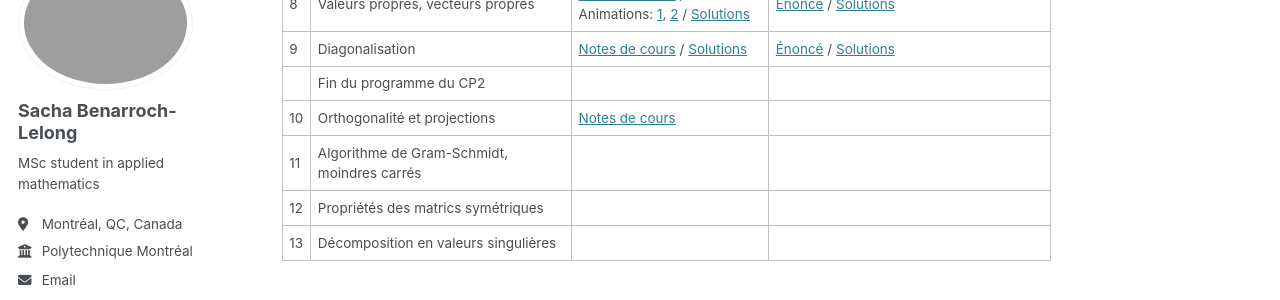
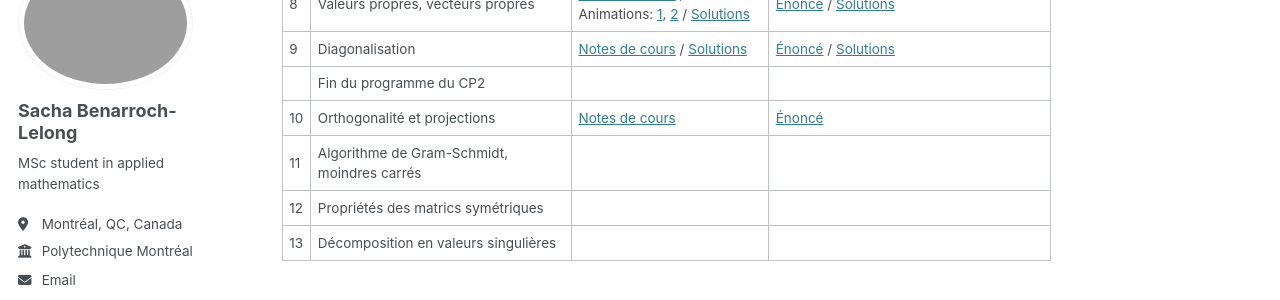
Before and after one commit to sblelong/sblelong.github.io, a Jekyll site: the page built from _teaching/mth1008.md, in a window 1280 px wide and 900 px high, scrolled down 719 px. Shown: the part 150-450 px from the top of the window. Built offline with Jekyll 4.4.1, drawn with Linux system fonts in a browser that asks for light colours; some web fonts are replaced.

Commit message:
upload td10

```diff
--- a/_teaching/mth1008.md
+++ b/_teaching/mth1008.md
@@ -26,7 +26,7 @@ date: 2026-01-01
 | 8   | Valeurs propres, vecteurs propres                                   | [Notes de cours](/files/mth1008/cours/c8.pdf) / Animations: [1](/files/mth1008/cours/c8-anim1.mp4), [2](/files/mth1008/cours/c8-anim2.mp4) / [Solutions](/files/mth1008/cours/sc8.pdf) | [Énoncé](/files/mth1008/td/td8.pdf) / [Solutions](/files/mth1008/td/td8-solutions.pdf)                                                                                                                                        |
 | 9   | Diagonalisation                                                     | [Notes de cours](/files/mth1008/cours/c9.pdf) / [Solutions](/files/mth1008/cours/sc9.pdf)                                                                                              | [Énoncé](/files/mth1008/td/td9.pdf) / [Solutions](/files/mth1008/td/td9-solutions.pdf)                                                                                                                                        |
 |     | Fin du programme du CP2                                             |                                                                                                                                                                                        |
-| 10  | Orthogonalité et projections                                        | [Notes de cours](/files/mth1008/cours/c10.pdf)                                                                                                                                         |                                                                                                                                                                                                                               |
+| 10  | Orthogonalité et projections                                        | [Notes de cours](/files/mth1008/cours/c10.pdf)                                                                                                                                         | [Énoncé](/files/mth1008/td/td10.pdf)                                                                                                                                                                                          |
 | 11  | Algorithme de Gram-Schmidt, moindres carrés                         |                                                                                                                                                                                        |                                                                                                                                                                                                                               |
 | 12  | Propriétés des matrics symétriques                                  |                                                                                                                                                                                        |                                                                                                                                                                                                                               |
 | 13  | Décomposition en valeurs singulières                                |                                                                                                                                                                                        |                                                                                                                                                                                                                               |
```
Also changed, not shown: 1 other file.
